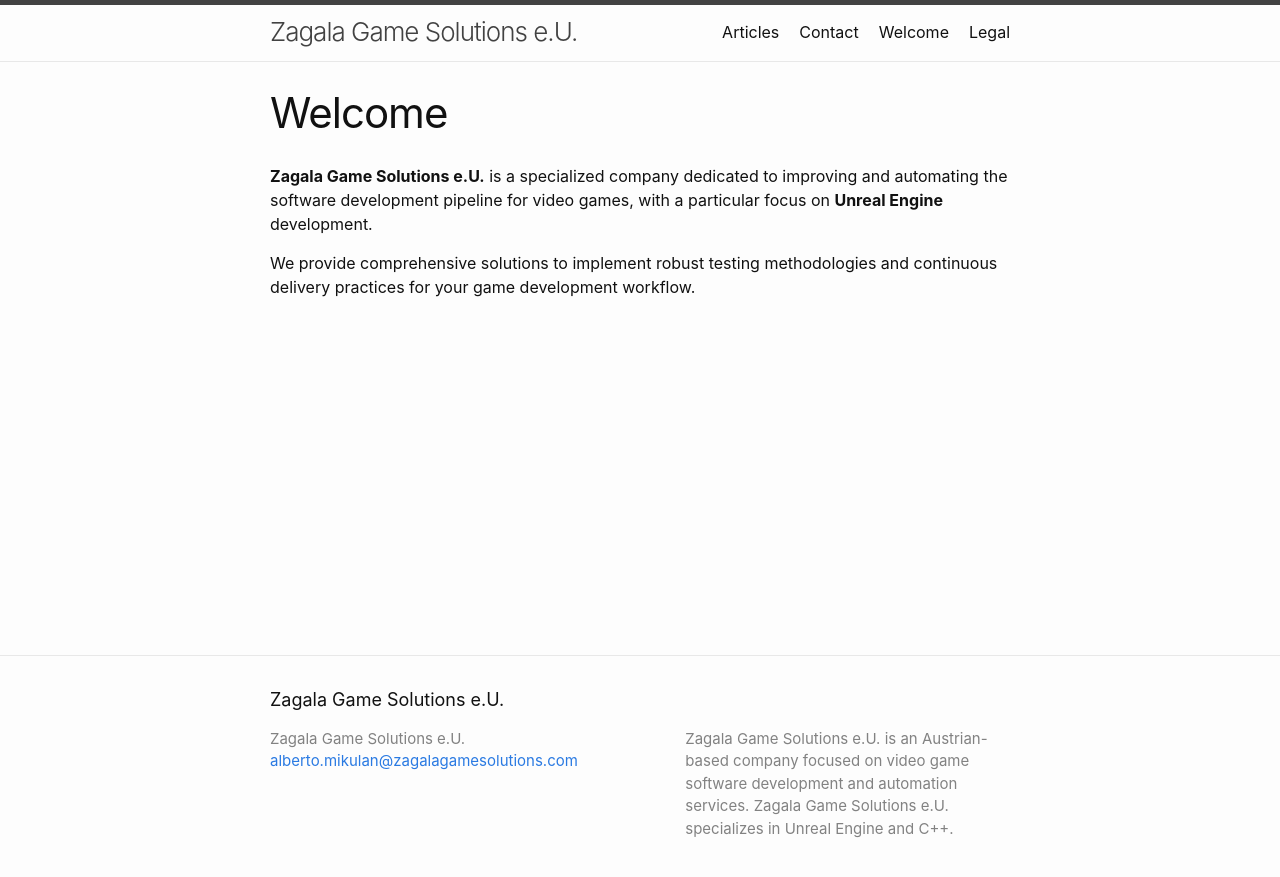
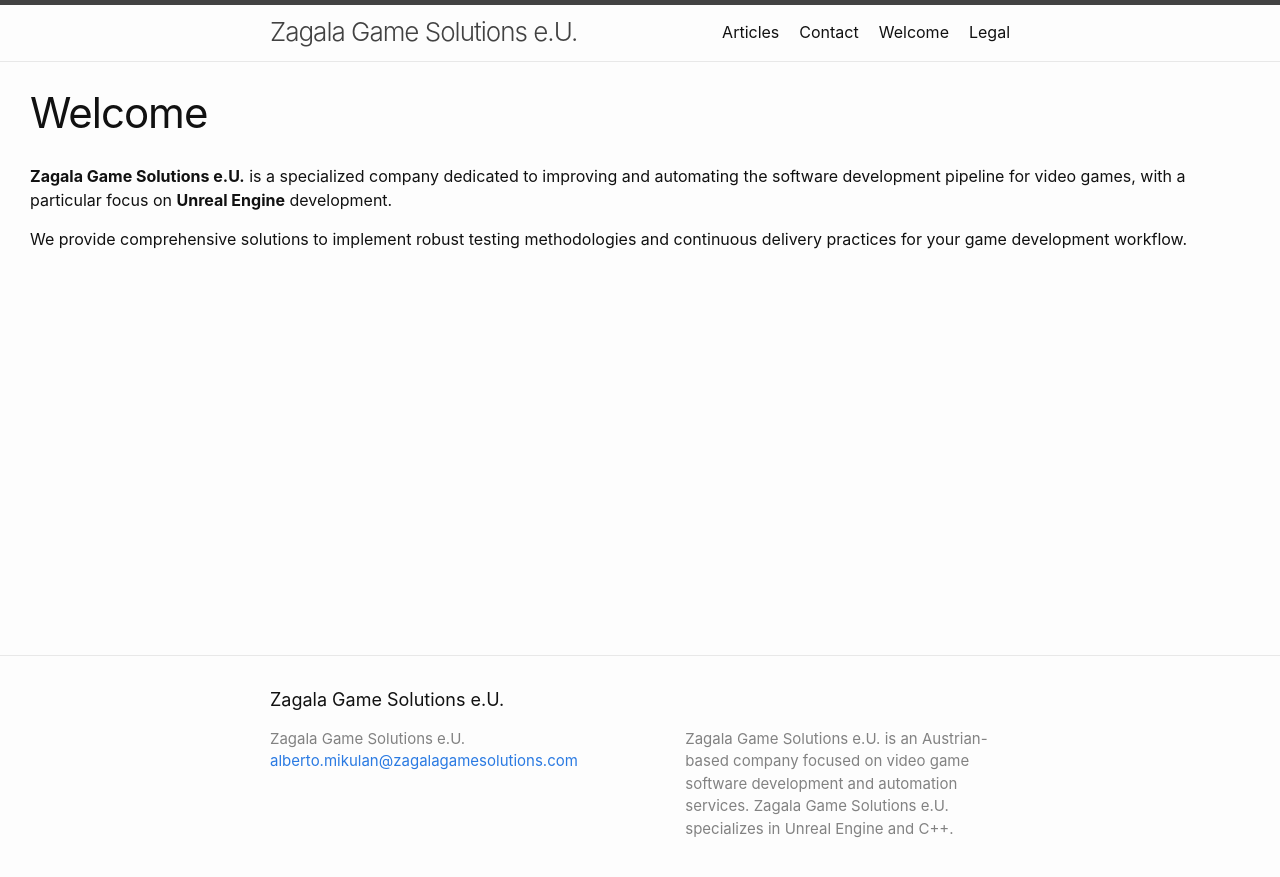
Before and after one commit to zagalagamesolutions/zagalagamesolutions.github.io, a Jekyll site: the page built from index.markdown, in a window 1280 px wide. Shown: the top 877 px of the page. Built offline with Jekyll 4.4.1, drawn with Linux system fonts in a browser that asks for light colours.

Commit message:
Increase layouts content width.

```diff
--- a/_layouts/articles.html
+++ b/_layouts/articles.html
@@ -2,7 +2,7 @@
 layout: default
 ---
 
-<div class="home">
+<div class="home" style="max-width: 1280px; margin: 0 auto;">
   {%- if page.title -%}
     <h1 class="page-heading">{{ page.title }}</h1>
   {%- endif -%}
--- a/_layouts/default.html
+++ b/_layouts/default.html
@@ -8,7 +8,7 @@
     {%- include header.html -%}
 
     <main class="page-content" aria-label="Content">
-      <div class="wrapper">
+      <div class="wrapper" style="max-width: 1280px; margin: 0 auto;">
         {{ content }}
       </div>
     </main>
--- a/_layouts/home.html
+++ b/_layouts/home.html
@@ -2,7 +2,7 @@
 layout: default
 ---
 
-<div class="home">
+<div class="home" style="max-width: 1280px; margin: 0 auto;">
   {%- if page.title -%}
     <h1 class="page-heading">{{ page.title }}</h1>
   {%- endif -%}
--- a/_layouts/page.html
+++ b/_layouts/page.html
@@ -7,7 +7,7 @@
     <h1 class="post-title">{{ page.title | escape }}</h1>
   </header>
 
-  <div class="post-content">
+  <div class="post-content" style="max-width: 1280px; margin: 0 auto;">
     {{ content }}
   </div>
 
--- a/_layouts/post.html
+++ b/_layouts/post.html
@@ -15,7 +15,7 @@
       {%- endif -%}</p>
   </header>
 
-  <div class="post-content e-content" itemprop="articleBody">
+  <div class="post-content e-content" itemprop="articleBody" style="max-width: 1280px; margin: 0 auto;">
     {{ content }}
   </div>
 
```
